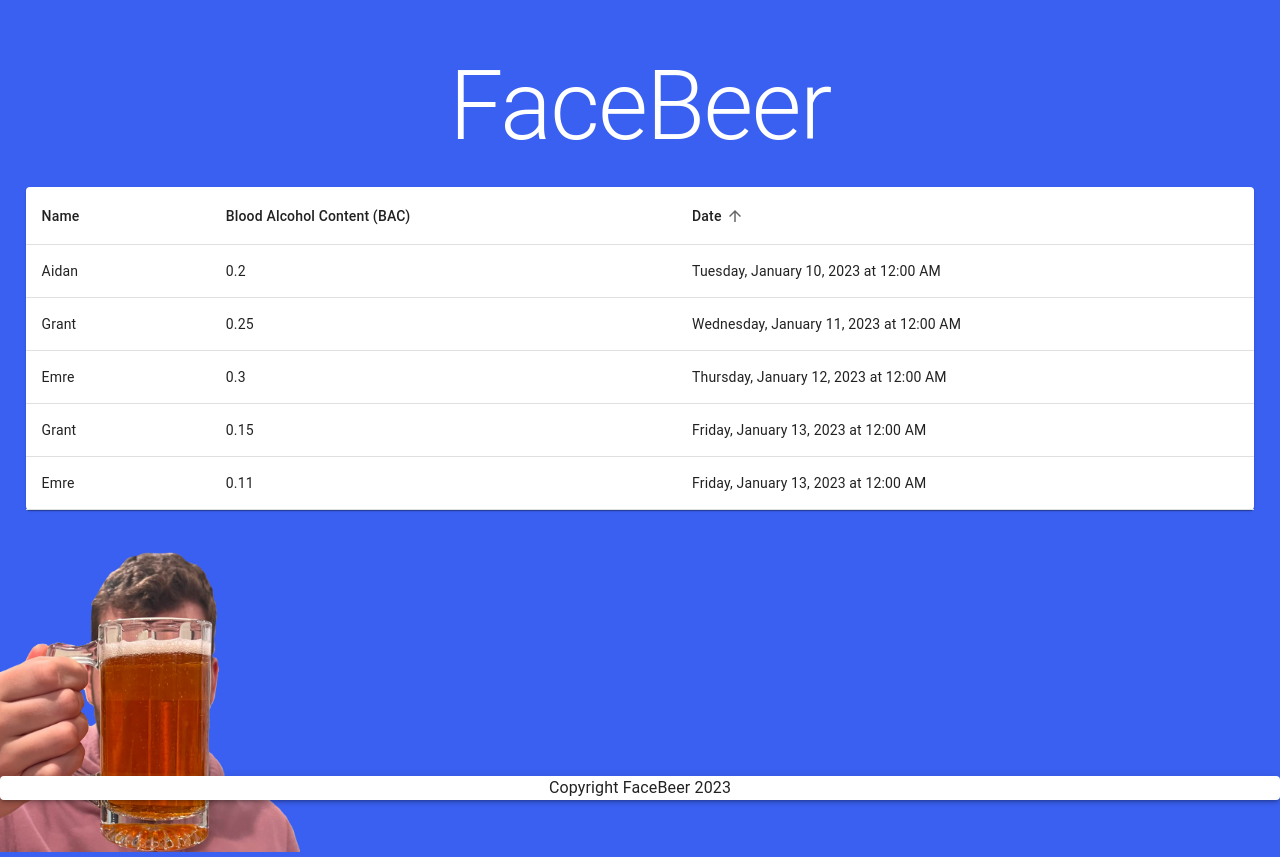
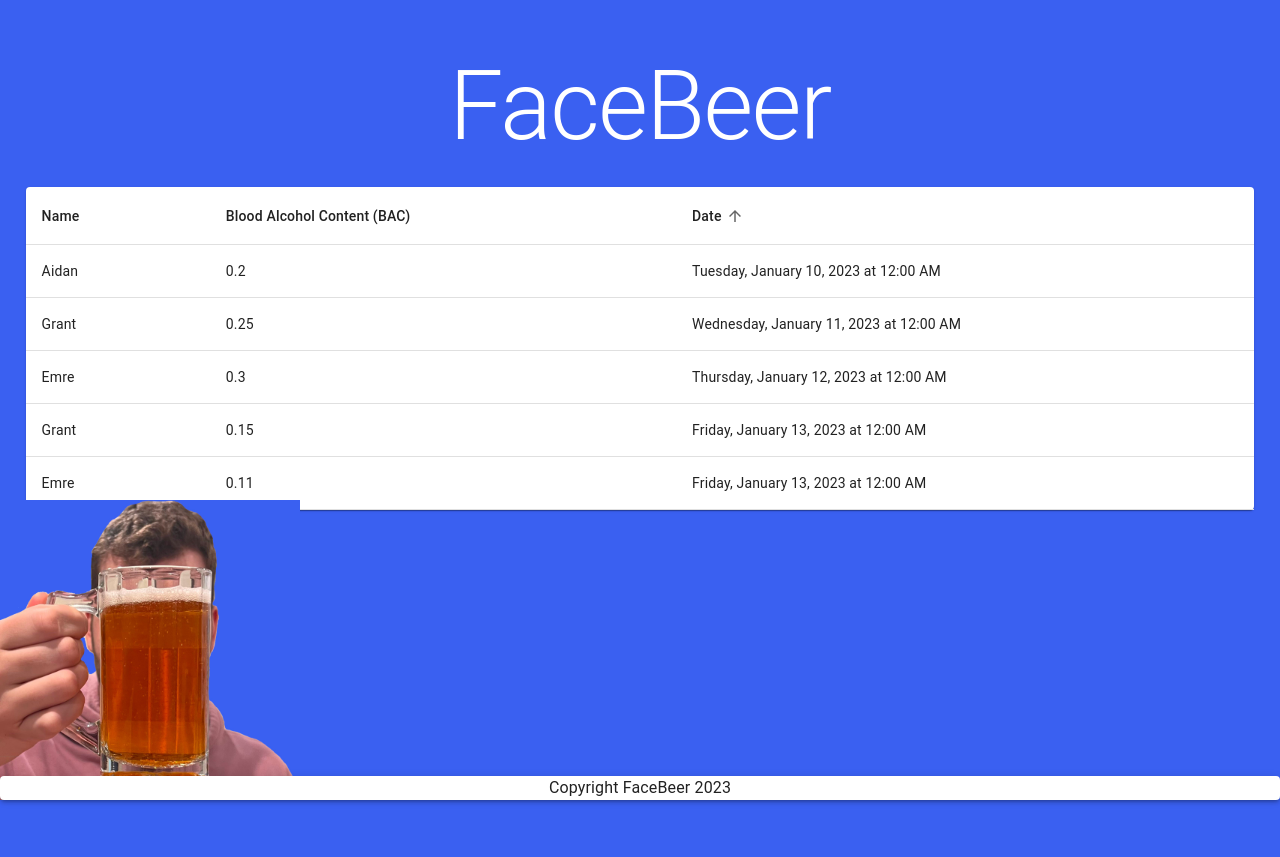
Before and after one commit to FaceBeer/FaceBeerWebsite, a React (Create React App) app: page / in a window 1280 px wide. After the commit the page ends 800 px from the top, so only its background shows below. Built offline with nearby package versions, Linux system fonts and the light colour scheme.

Commit message:
Logo to bottom?

```diff
--- a/src/components/app/App.tsx
+++ b/src/components/app/App.tsx
@@ -55,6 +55,9 @@ function App() {
         sx={{
           height: 300,
           width: 300,
+          position: "fixed",
+          bottom: 0,
+          left: 0,
         }}
         alt="FaceBeer logo"
         src={require("./facebeer.jpg")}
```
